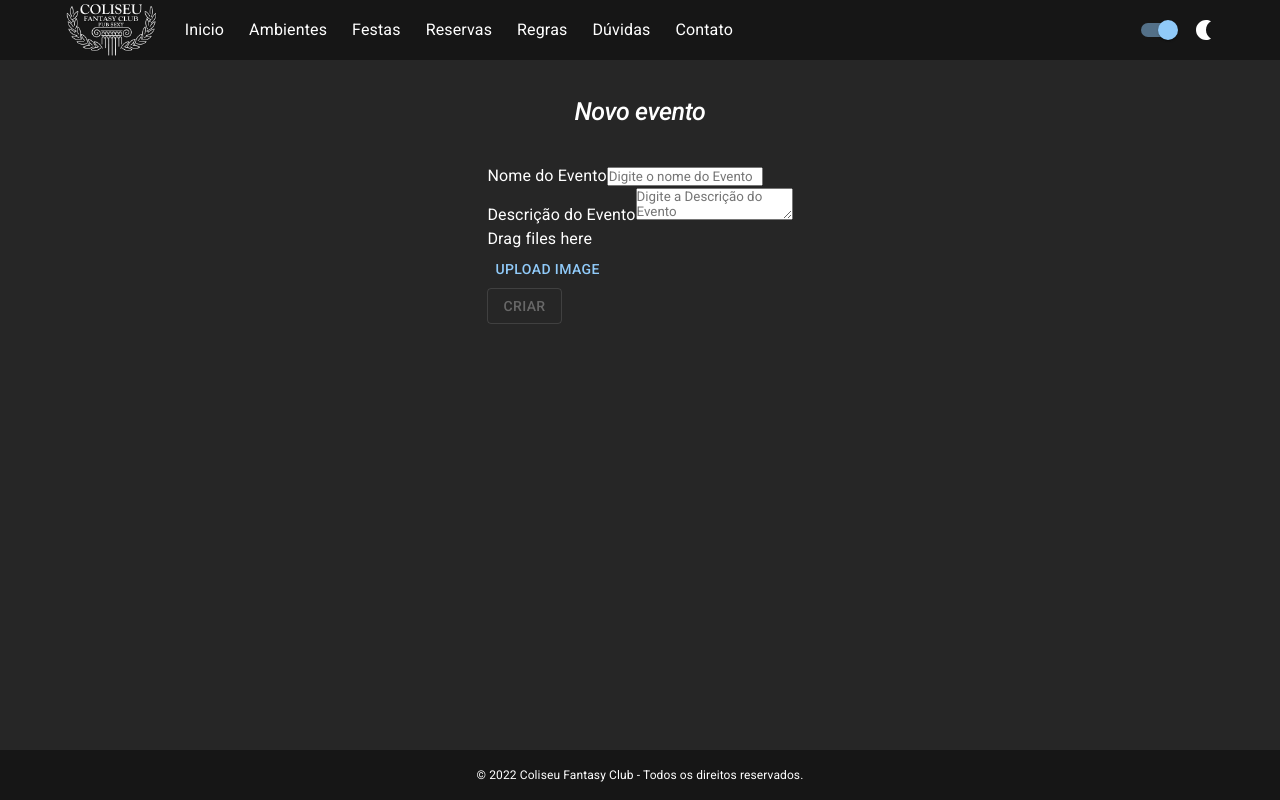
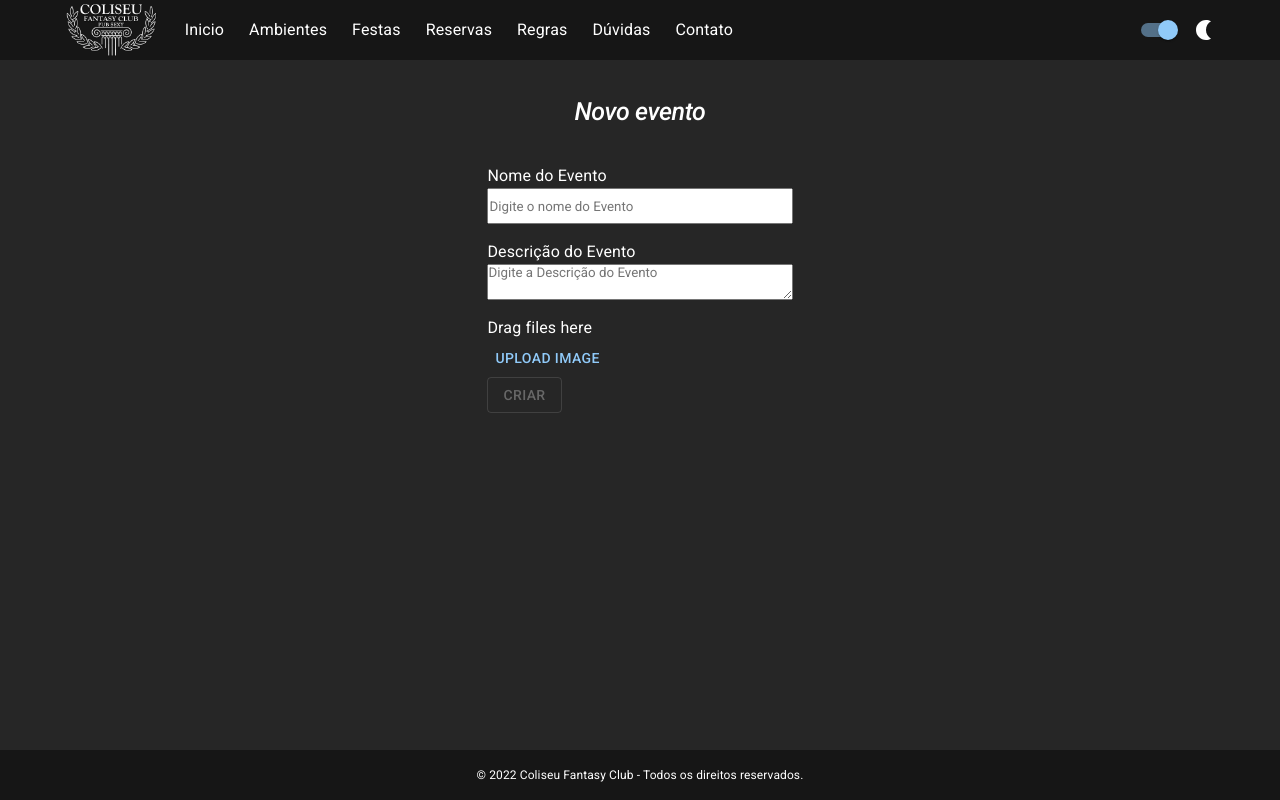
Before and after one commit to leozera14/Coliseu, a React (Vite) app: page /admin/newevent in a window 1280 px wide. Built offline with nearby package versions, Linux system fonts and the light colour scheme.

Commit message:
fix form

```diff
--- a/src/pages/Admin/NewEvents.tsx
+++ b/src/pages/Admin/NewEvents.tsx
@@ -59,6 +59,18 @@ const useStyles: any = makeStyles(() => ({
     flexDirection: "row-reverse",
     gap: "16px",
   },
+  formItemWrapper: {
+    display: "flex",
+    flexWrap: "wrap",
+    marginBottom: "16px"
+  },
+  formItemLabel: {
+    width: "100%",
+  },
+  formItemInput: {
+    width: "100%",
+    minHeight: "36px"
+  }
 }));
 
 export const NewEvents = () => {
@@ -232,9 +244,10 @@ export const NewEvents = () => {
 
       <div className={classes.eventsContainer}>
         <form onSubmit={handleSubmit(onSubmitForm)}>
-          <div>
-            <label htmlFor="eventName">Nome do Evento</label>
+          <div className={classes.formItemWrapper}>
+            <label className={classes.formItemLabel} htmlFor="eventName">Nome do Evento</label>
             <input
+              className={classes.formItemInput}
               type="text"
               id="eventName"
               {...register("eventName", {
@@ -245,9 +258,10 @@ export const NewEvents = () => {
             {errors.eventName?.type === "required" &&
               "Nome do evento necessário!"}
           </div>
-          <div>
-            <label htmlFor="eventDescription">Descrição do Evento</label>
+          <div className={classes.formItemWrapper}>
+            <label className={classes.formItemLabel} htmlFor="eventDescription">Descrição do Evento</label>
             <textarea
+              className={classes.formItemInput}
               id="eventDescription"
               {...register("eventDescription", {
                 required: true,
```
